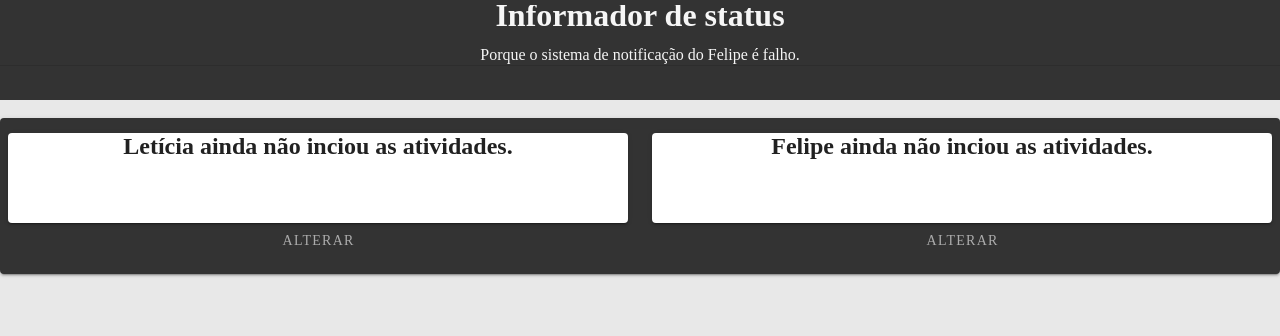
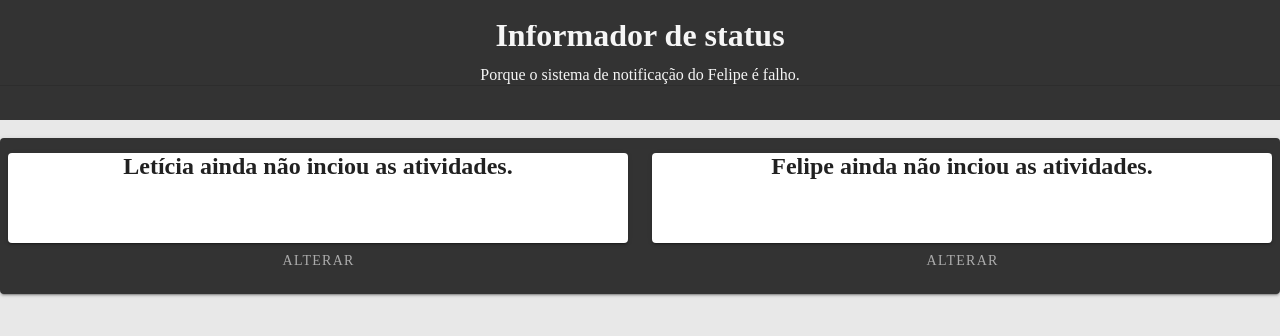
Before and after one commit to LelePG/Compartilhador-de-atividades, a Vue app in the folder app/: page / in a window 1280 px wide. Shown: the top 336 px of the page. Built offline with nearby package versions, Linux system fonts and the light colour scheme.

Commit message:
formatacao do cabecalho

```diff
--- a/app/src/components/Cabecalho.vue
+++ b/app/src/components/Cabecalho.vue
@@ -1,6 +1,6 @@
 <template>
   <v-banner id= "cabecalho" color="#333333"
-  height = "100px">
+  height = "120px">
     <h1>Informador de status</h1>
     <br/>
     <p>Porque o sistema de notificação do Felipe é falho.</p>
@@ -20,8 +20,9 @@ export default {
 #cabecalho {
   color: #f6f6f6;
   margin:auto;
-  padding-top: 5px;
+  padding-top: 25px ;
   text-align: center;
 }
 
+
 </style>
```
